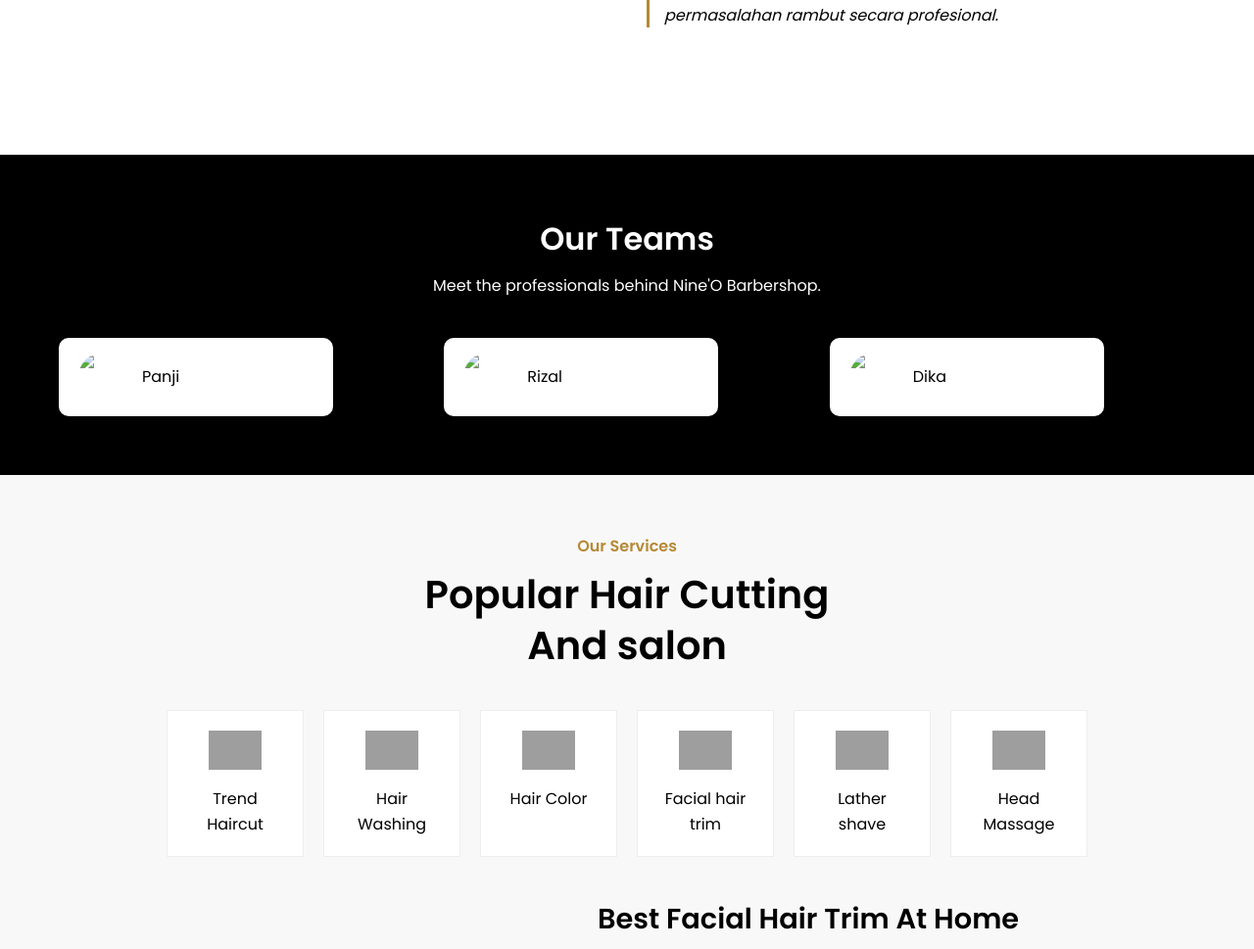
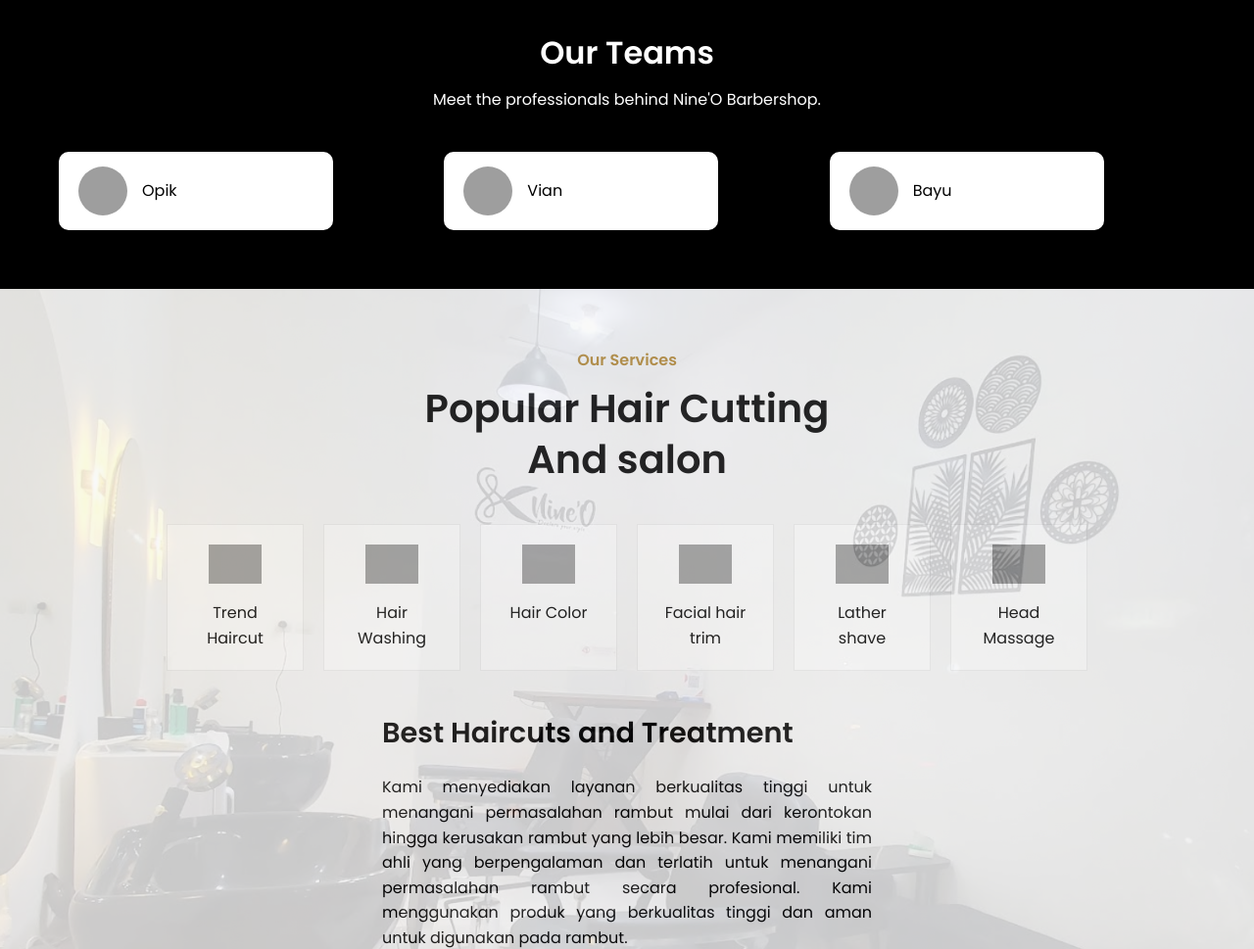
Before and after one commit to houndmountaim/Barbershop-PI, a PHP site: page / in a window 1280 px wide. Shown: the part 1099-2068 px from the top of the page at 98% size. Run offline with PHP 8.4, Linux system fonts and the light colour scheme; some libraries are stand-ins or nearby versions; grey boxes are pictures that could not be loaded.

Commit message:
fix:add picture home css

```diff
--- a/assets/css/services.css
+++ b/assets/css/services.css
@@ -45,7 +45,7 @@
 }
 
 .service-item.active {
-  background-color: f#b68934;
+  background-color: #b68934;
   color: #fff;
 }
 
@@ -89,12 +89,15 @@
 
 .service-text h3 {
   font-size: 1.8rem;
-  margin-bottom: 15px;
+  margin-bottom: 20px;
+  white-space: nowrap;
+  text-overflow: ellipsis;
 }
 
 .service-text p {
   line-height: 1.6;
   margin-bottom: 20px;
+  text-align: justify;
 }
 
 .service-text ul {
@@ -108,6 +111,27 @@
   padding-left: 24px;
   background: url("assets/icons/check.svg") no-repeat left center;
   background-size: 16px;
+}
+
+.services::before {
+  content: "";
+  position: absolute;
+  top: 0;
+  left: 0;
+  width: 100%;
+  height: 100%;
+  background-image: url("/assets/images/ruangan.png"); /* ganti dengan path gambar kamu */
+  background-size: cover;
+  background-position: center;
+  opacity: 0.2; /* transparansi gambar */
+  z-index: 0;
+  pointer-events: none;
+}
+
+/* Pastikan konten di atas background */
+.services {
+  position: relative;
+  z-index: 1;
 }
 
 .btn-book {
--- a/index.html
+++ b/index.html
@@ -25,7 +25,9 @@
     <!-- Footer -->
     <footer class="footer">
       <div class="container">
-        <p>&copy; 2025 Nine'O Barbershop. All rights reserved.</p>
+        <p>&copy; 2025 Nine'O Barbershop. All rights reserved.
+          <p>Jl. Raya Munjul No.12I Cilangkap, Cipayung, Jakarta </p>
+        </p>
       </div>
     </footer>
 
--- a/pages/contact.html
+++ b/pages/contact.html
@@ -3,7 +3,7 @@
   <head>
     <meta charset="UTF-8" />
     <meta name="viewport" content="width=device-width, initial-scale=1.0" />
-    <title>Contact Us - K-One</title>
+    <title>Contact Us - Nine'O</title>
 
     <!-- Google Fonts -->
     <link
--- a/pages/home.html
+++ b/pages/home.html
@@ -18,9 +18,6 @@
         <p class="subtitle">Welcome To Our Barbershop Nine'O</p>
         <h1 class="title">Best Haircut Salon<br />in the City</h1>
       </div>
-      <div class="hero-image">
-        <img src="assets/images/barber.png" alt="Barber Hero" />
-      </div>
     </section>
 
     <script>
--- a/pages/services.html
+++ b/pages/services.html
@@ -3,7 +3,7 @@
   <head>
     <meta charset="UTF-8" />
     <meta name="viewport" content="width=device-width, initial-scale=1.0" />
-    <title>Our Services - K-One</title>
+    <title>Our Services - Nine'O</title>
     <link rel="stylesheet" href="../assets/css/services.css" />
     <link
       href="https://fonts.googleapis.com/css2?family=Poppins :wght@400;600&display=swap"
@@ -63,20 +63,15 @@
       </div>
 
       <div class="service-detail">
-        <img
-          src="https://www.stephenjohnhair.com/wp-content/uploads/2023/02/19-2.jpg "
-          alt="Facial Trim"
-          class="service-img"
-        />
         <div class="service-text">
-          <h3>Best Facial Hair Trim At Home Treatment</h3>
+          <h3>Best Haircuts and Treatment</h3>
           <p>
             Kami menyediakan layanan berkualitas tinggi untuk menangani
             permasalahan rambut mulai dari kerontokan hingga kerusakan rambut
             yang lebih besar. Kami memiliki tim ahli yang berpengalaman dan
             terlatih untuk menangani permasalahan rambut secara profesional.
             Kami menggunakan produk yang berkualitas tinggi dan aman untuk
-            digunakan pada rambut dan kami bisa dipanggil ke rumah.
+            digunakan pada rambut.
           </p>
           <ul>
             <li>✅ Easy to use salon special offer navigation</li>
--- a/pages/teams.html
+++ b/pages/teams.html
@@ -24,36 +24,36 @@
           <!-- Card 1 -->
           <div class="card">
             <img
-              src="https://res.cloudinary.com/du33tbey1/image/upload/v1747746109/whatsapp-image-2024-11-23-at-18-38-04_e5pmnk.webp "
+              src="https://res.cloudinary.com/du33tbey1/image/upload/v1747746109/fotoprofile-linktree-opik_e0mfoc.webp"
               alt="Team Member 1"
               class="profile-picture"
             />
             <div class="card-content">
-              <h3>Panji</h3>
+              <h3>Opik</h3>
             </div>
           </div>
 
           <!-- Card 2 -->
           <div class="card">
             <img
-              src="https://res.cloudinary.com/du33tbey1/image/upload/v1747746109/whatsapp-image-2024-11-23-at-18-38-04_e5pmnk.webp "
+              src="https://res.cloudinary.com/du33tbey1/image/upload/v1747746109/fotoprofile-linktree-vian_pjetvx.webp"
               alt="Team Member 2"
               class="profile-picture"
             />
             <div class="card-content">
-              <h3>Rizal</h3>
+              <h3>Vian</h3>
             </div>
           </div>
 
           <!-- Card 3 -->
           <div class="card">
             <img
-              src="https://res.cloudinary.com/du33tbey1/image/upload/v1747746109/whatsapp-image-2024-11-23-at-18-38-04_e5pmnk.webp "
+              src="https://res.cloudinary.com/du33tbey1/image/upload/v1747746108/fotoprofile-linktree-bayu_xdbff0.webp"
               alt="Team Member 3"
               class="profile-picture"
             />
             <div class="card-content">
-              <h3>Dika</h3>
+              <h3>Bayu</h3>
             </div>
           </div>
         </div>
```
Also changed, not shown: assets/css/home.css (+75 -8 lines), assets/images/barbershop1.jpeg (added), assets/images/ruangan.png (added), assets/js/main.js (deleted).
